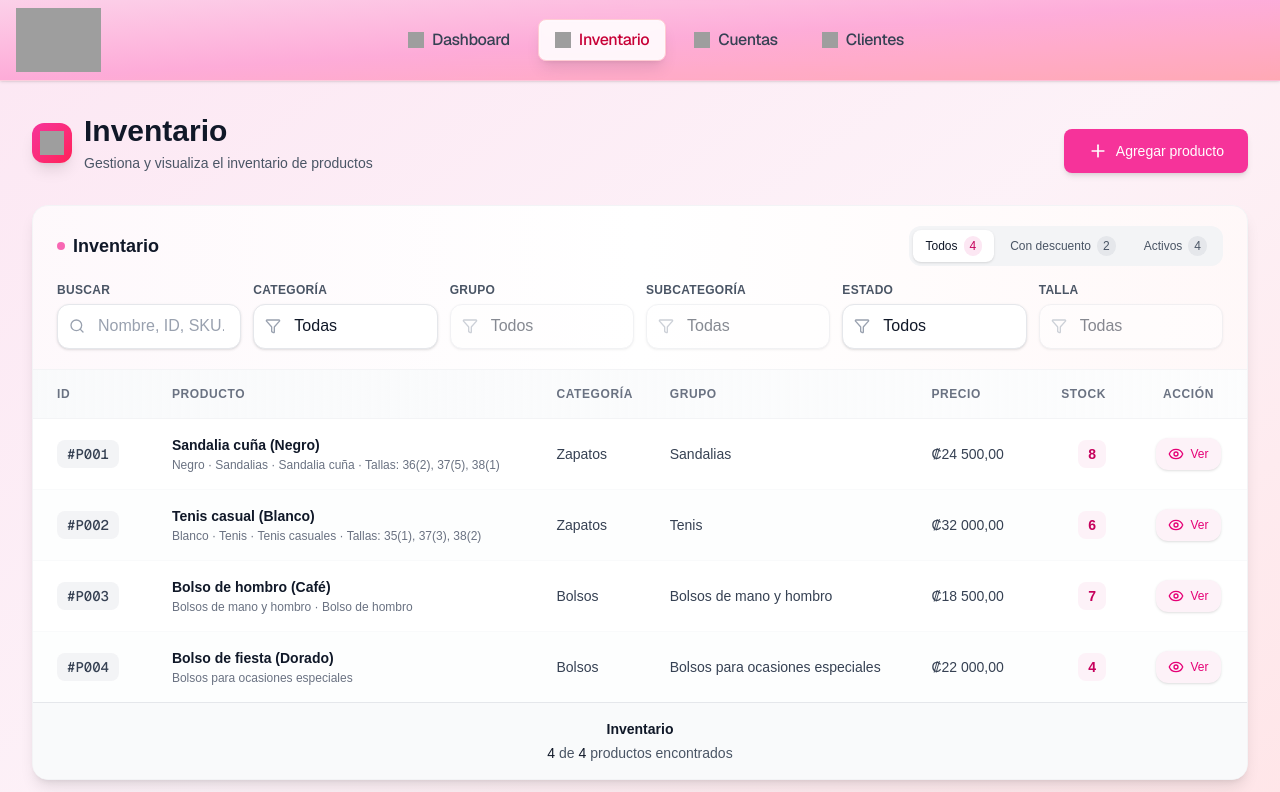
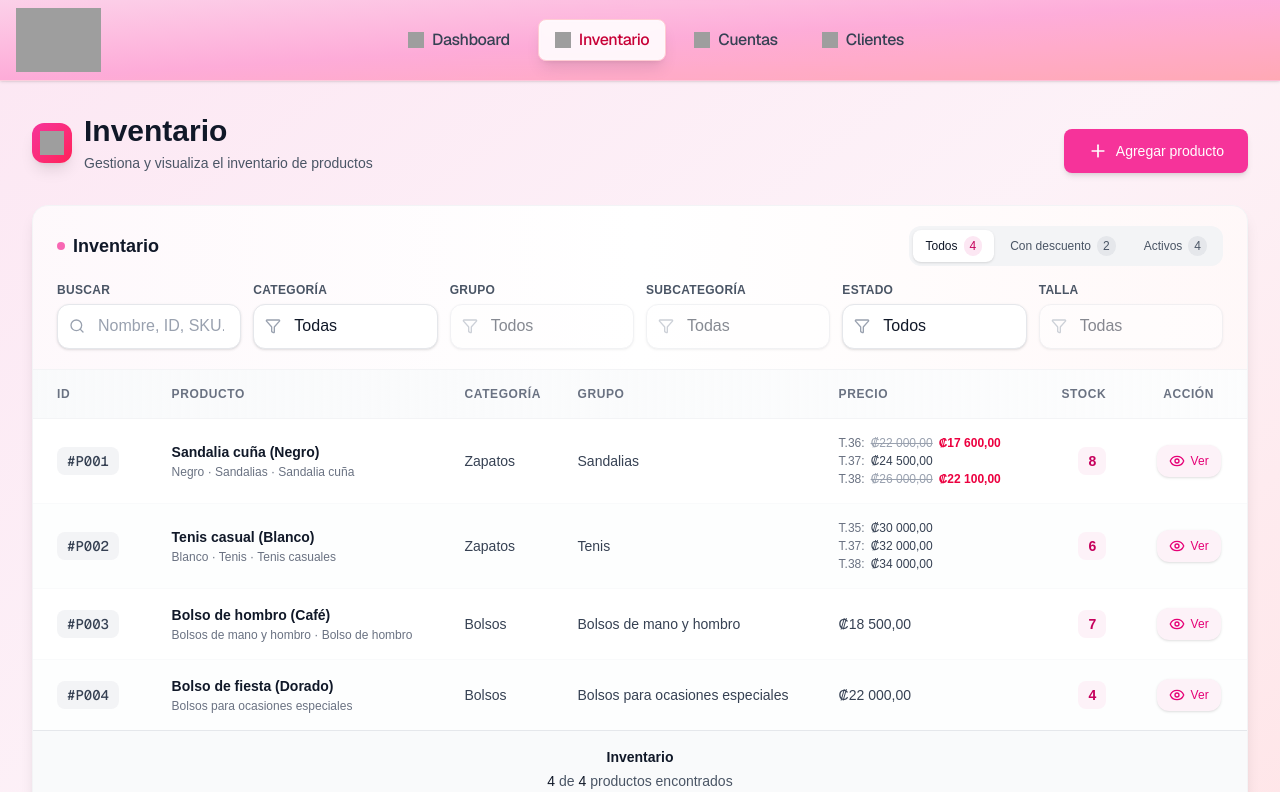
Before and after one commit to Lumen-Tec/Delci-zapatos, a Next.js app in the folder delci-zapatos-web/: page /inventario in a window 1280 px wide. Shown: the top 792 px of the page. Built offline with nearby package versions, Linux system fonts and the light colour scheme; grey boxes are pictures that could not be loaded.

Commit message:
fix: problemas de resolución en la tabla de inventario

```diff
--- a/delci-zapatos-web/app/components/inventario/InventoryTable.tsx
+++ b/delci-zapatos-web/app/components/inventario/InventoryTable.tsx
@@ -190,19 +190,6 @@ export const InventoryTable = React.memo<InventoryTableProps>(({ products, onVie
     }));
   };
 
-  const getShoeSizesLabel = (product: Product) => {
-    if (product.category !== 'zapatos') return '-';
-
-    const withStock = product.sizes.filter((s) => s.stock > 0);
-    if (withStock.length === 0) return '-';
-
-    return withStock
-      .slice()
-      .sort((a, b) => String(a.size).localeCompare(String(b.size)))
-      .map((s) => `${s.size}(${s.stock})`)
-      .join(', ');
-  };
-
   const renderAllTable = () => (
     <>
       <thead className="bg-gradient-to-r from-gray-50 to-gray-50/50 border-b border-gray-100">
@@ -213,7 +200,7 @@ export const InventoryTable = React.memo<InventoryTableProps>(({ products, onVie
           <th className="hidden xl:table-cell px-3 sm:px-4 py-4 text-left text-xs font-bold text-gray-500 uppercase tracking-wider">Grupo</th>
           <th className="hidden 2xl:table-cell px-3 sm:px-4 py-4 text-left text-xs font-bold text-gray-500 uppercase tracking-wider">Subcategoría</th>
           <th className="hidden md:table-cell px-4 sm:px-6 py-4 text-left text-xs font-bold text-gray-500 uppercase tracking-wider">Precio</th>
-          <th className="px-4 sm:px-6 py-4 text-right text-xs font-bold text-gray-500 uppercase tracking-wider">Stock</th>
+          <th className="hidden md:table-cell px-4 sm:px-6 py-4 text-right text-xs font-bold text-gray-500 uppercase tracking-wider">Stock</th>
           <th className="px-4 sm:px-6 py-4 text-center text-xs font-bold text-gray-500 uppercase tracking-wider">Acción</th>
         </tr>
       </thead>
@@ -231,13 +218,11 @@ export const InventoryTable = React.memo<InventoryTableProps>(({ products, onVie
         ) : (
           filteredProducts.map((product, index) => {
             const totalStock = getProductTotalStock(product);
-            const sizesLabel = getShoeSizesLabel(product);
             const subtitleParts: string[] = [];
 
             if (product.category === 'zapatos') subtitleParts.push(product.color);
             subtitleParts.push(product.group);
             if ('subcategory' in product && product.subcategory) subtitleParts.push(product.subcategory);
-            if (product.category === 'zapatos' && sizesLabel !== '-') subtitleParts.push(`Tallas: ${sizesLabel}`);
 
             return (
               <tr key={product.id} className={`hover:bg-pink-50/30 transition-all duration-200 ${index % 2 === 0 ? 'bg-white' : 'bg-gray-50/30'}`}>
@@ -247,8 +232,40 @@ export const InventoryTable = React.memo<InventoryTableProps>(({ products, onVie
                 <td className="px-4 sm:px-6 py-4">
                   <div className="flex flex-col">
                     <span className="text-sm font-semibold text-gray-900 break-words">{product.name}</span>
-                    <span className="text-xs text-gray-500 mt-0.5 md:hidden">#{product.id} · {formatCurrency(product.price)} · {subtitleParts.join(' · ')}</span>
+                    <span className="text-xs text-gray-500 mt-0.5 md:hidden">
+                      #{product.id} · {subtitleParts.join(' · ')}
+                    </span>
                     <span className="hidden md:inline text-xs text-gray-500 mt-0.5">{subtitleParts.join(' · ')}</span>
+                    {/* Mobile: show price + sizes info inline */}
+                    <div className="md:hidden mt-1.5 space-y-1">
+                      {product.category === 'zapatos' && product.sizes.filter((s) => s.stock > 0).length > 0 ? (
+                        <div className="flex flex-wrap gap-1.5">
+                          {product.sizes
+                            .filter((s) => s.stock > 0)
+                            .sort((a, b) => String(a.size).localeCompare(String(b.size)))
+                            .map((s) => {
+                              const sizePrice = s.price ?? product.price;
+                              const { effectivePrice, hasDiscount } = getSizeEffectivePrice(product.price, s);
+                              return (
+                                <span key={String(s.size)} className="inline-flex items-center gap-1 px-2 py-1 rounded-lg bg-gray-50 border border-gray-100 text-xs">
+                                  <span className="font-medium text-gray-700">T.{s.size}</span>
+                                  <span className="text-gray-400">({s.stock})</span>
+                                  {hasDiscount ? (
+                                    <>
+                                      <span className="line-through text-gray-400">{formatCurrency(sizePrice)}</span>
+                                      <span className="font-semibold text-rose-600">{formatCurrency(effectivePrice)}</span>
+                                    </>
+                                  ) : (
+                                    <span className="text-gray-600">{formatCurrency(sizePrice)}</span>
+                                  )}
+                                </span>
+                              );
+                            })}
+                        </div>
+                      ) : product.category === 'bolsos' ? (
+                        <span className="text-xs text-gray-600">{formatCurrency(product.price)} · Stock: {product.stock}</span>
+                      ) : null}
+                    </div>
                   </div>
                 </td>
                 <td className="hidden xl:table-cell px-3 sm:px-4 py-4"><span className="text-sm text-gray-700 capitalize">{product.category}</span></td>
@@ -256,8 +273,35 @@ export const InventoryTable = React.memo<InventoryTableProps>(({ products, onVie
                 <td className="hidden 2xl:table-cell px-3 sm:px-4 py-4">
                   {'subcategory' in product && product.subcategory ? <span className="text-sm text-gray-700">{product.subcategory}</span> : <span className="text-sm text-gray-400">-</span>}
                 </td>
-                <td className="hidden md:table-cell px-4 sm:px-6 py-4 whitespace-nowrap"><span className="text-sm text-gray-700">{formatCurrency(product.price)}</span></td>
-                <td className="px-4 sm:px-6 py-4 whitespace-nowrap text-right">
+                <td className="hidden md:table-cell px-4 sm:px-6 py-4">
+                  {product.category === 'zapatos' && product.sizes.filter((s) => s.stock > 0).length > 0 ? (
+                    <div className="space-y-0.5">
+                      {product.sizes
+                        .filter((s) => s.stock > 0)
+                        .sort((a, b) => String(a.size).localeCompare(String(b.size)))
+                        .map((s) => {
+                          const sizePrice = s.price ?? product.price;
+                          const { effectivePrice, hasDiscount } = getSizeEffectivePrice(product.price, s);
+                          return (
+                            <div key={String(s.size)} className="flex items-center gap-1.5 text-xs">
+                              <span className="text-gray-500 font-medium">T.{s.size}:</span>
+                              {hasDiscount ? (
+                                <>
+                                  <span className="line-through text-gray-400">{formatCurrency(sizePrice)}</span>
+                                  <span className="font-semibold text-rose-600">{formatCurrency(effectivePrice)}</span>
+                                </>
+                              ) : (
+                                <span className="text-gray-700">{formatCurrency(sizePrice)}</span>
+                              )}
+                            </div>
+                          );
+                        })}
+                    </div>
+                  ) : (
+                    <span className="text-sm text-gray-700">{formatCurrency(product.price)}</span>
+                  )}
+                </td>
+                <td className="hidden md:table-cell px-4 sm:px-6 py-4 whitespace-nowrap text-right">
                   <span className="inline-flex items-center px-2.5 py-1 rounded-lg bg-pink-50 text-sm font-semibold text-pink-700">{totalStock}</span>
                 </td>
                 <td className="px-4 sm:px-6 py-4 whitespace-nowrap text-center">
@@ -419,8 +463,8 @@ export const InventoryTable = React.memo<InventoryTableProps>(({ products, onVie
           <th className="px-4 sm:px-6 py-4 text-left text-xs font-bold text-gray-500 uppercase tracking-wider">Producto</th>
           <th className="hidden md:table-cell px-3 sm:px-4 py-4 text-left text-xs font-bold text-gray-500 uppercase tracking-wider">Categoría</th>
           <th className="hidden lg:table-cell px-3 sm:px-4 py-4 text-left text-xs font-bold text-gray-500 uppercase tracking-wider">Grupo</th>
-          <th className="px-4 sm:px-6 py-4 text-right text-xs font-bold text-gray-500 uppercase tracking-wider">Precio</th>
-          <th className="px-4 sm:px-6 py-4 text-right text-xs font-bold text-gray-500 uppercase tracking-wider">Stock</th>
+          <th className="hidden md:table-cell px-4 sm:px-6 py-4 text-left text-xs font-bold text-gray-500 uppercase tracking-wider">Precio</th>
+          <th className="hidden md:table-cell px-4 sm:px-6 py-4 text-right text-xs font-bold text-gray-500 uppercase tracking-wider">Stock</th>
           <th className="px-4 sm:px-6 py-4 text-center text-xs font-bold text-gray-500 uppercase tracking-wider">Acción</th>
         </tr>
       </thead>
@@ -451,14 +495,69 @@ export const InventoryTable = React.memo<InventoryTableProps>(({ products, onVie
                       )}
                     </span>
                     <span className="text-xs text-gray-500 mt-0.5">#{product.id}{product.sku ? ` · ${product.sku}` : ''}</span>
+                    {/* Mobile: show price + sizes info inline */}
+                    <div className="md:hidden mt-1.5 space-y-1">
+                      {product.category === 'zapatos' && product.sizes.filter((s) => s.stock > 0).length > 0 ? (
+                        <div className="flex flex-wrap gap-1.5">
+                          {product.sizes
+                            .filter((s) => s.stock > 0)
+                            .sort((a, b) => String(a.size).localeCompare(String(b.size)))
+                            .map((s) => {
+                              const sizePrice = s.price ?? product.price;
+                              const { effectivePrice, hasDiscount: sizeHasDiscount } = getSizeEffectivePrice(product.price, s);
+                              return (
+                                <span key={String(s.size)} className="inline-flex items-center gap-1 px-2 py-1 rounded-lg bg-gray-50 border border-gray-100 text-xs">
+                                  <span className="font-medium text-gray-700">T.{s.size}</span>
+                                  <span className="text-gray-400">({s.stock})</span>
+                                  {sizeHasDiscount ? (
+                                    <>
+                                      <span className="line-through text-gray-400">{formatCurrency(sizePrice)}</span>
+                                      <span className="font-semibold text-rose-600">{formatCurrency(effectivePrice)}</span>
+                                    </>
+                                  ) : (
+                                    <span className="text-gray-600">{formatCurrency(sizePrice)}</span>
+                                  )}
+                                </span>
+                              );
+                            })}
+                        </div>
+                      ) : product.category === 'bolsos' ? (
+                        <span className="text-xs text-gray-600">{formatCurrency(product.price)} · Stock: {product.stock}</span>
+                      ) : null}
+                    </div>
                   </div>
                 </td>
                 <td className="hidden md:table-cell px-3 sm:px-4 py-4"><span className="text-sm text-gray-700 capitalize">{product.category}</span></td>
                 <td className="hidden lg:table-cell px-3 sm:px-4 py-4"><span className="text-sm text-gray-700">{product.group}</span></td>
-                <td className="px-4 sm:px-6 py-4 whitespace-nowrap text-right">
-                  <span className="text-sm text-gray-700">{formatCurrency(product.price)}</span>
+                <td className="hidden md:table-cell px-4 sm:px-6 py-4">
+                  {product.category === 'zapatos' && product.sizes.filter((s) => s.stock > 0).length > 0 ? (
+                    <div className="space-y-0.5">
+                      {product.sizes
+                        .filter((s) => s.stock > 0)
+                        .sort((a, b) => String(a.size).localeCompare(String(b.size)))
+                        .map((s) => {
+                          const sizePrice = s.price ?? product.price;
+                          const { effectivePrice, hasDiscount: sizeHasDiscount } = getSizeEffectivePrice(product.price, s);
+                          return (
+                            <div key={String(s.size)} className="flex items-center gap-1.5 text-xs">
+                              <span className="text-gray-500 font-medium">T.{s.size}:</span>
+                              {sizeHasDiscount ? (
+                                <>
+                                  <span className="line-through text-gray-400">{formatCurrency(sizePrice)}</span>
+                                  <span className="font-semibold text-rose-600">{formatCurrency(effectivePrice)}</span>
+                                </>
+                              ) : (
+                                <span className="text-gray-700">{formatCurrency(sizePrice)}</span>
+                              )}
+                            </div>
+                          );
+                        })}
+                    </div>
+                  ) : (
+                    <span className="text-sm text-gray-700">{formatCurrency(product.price)}</span>
+                  )}
                 </td>
-                <td className="px-4 sm:px-6 py-4 whitespace-nowrap text-right">
+                <td className="hidden md:table-cell px-4 sm:px-6 py-4 whitespace-nowrap text-right">
                   <span className="inline-flex items-center px-2.5 py-1 rounded-lg bg-pink-50 text-sm font-semibold text-pink-700">{totalStock}</span>
                 </td>
                 <td className="px-4 sm:px-6 py-4 whitespace-nowrap text-center">
```
